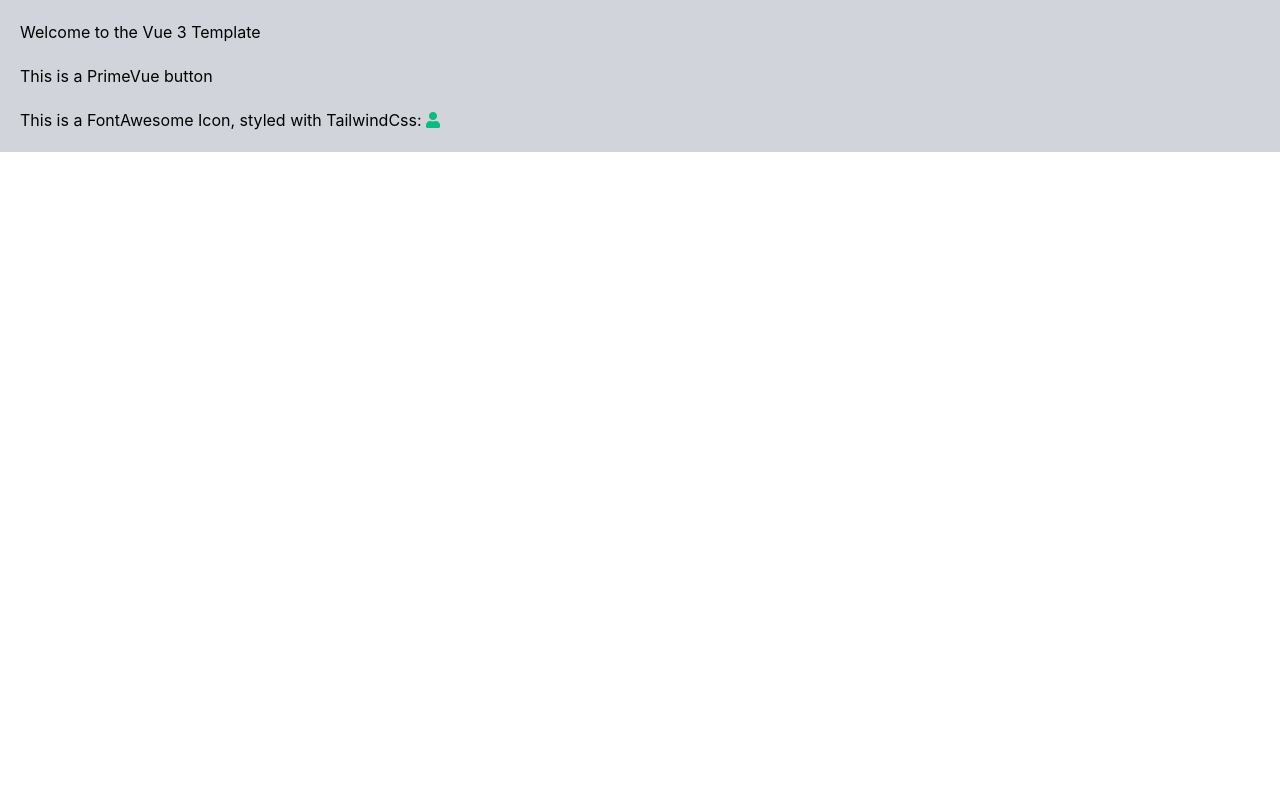
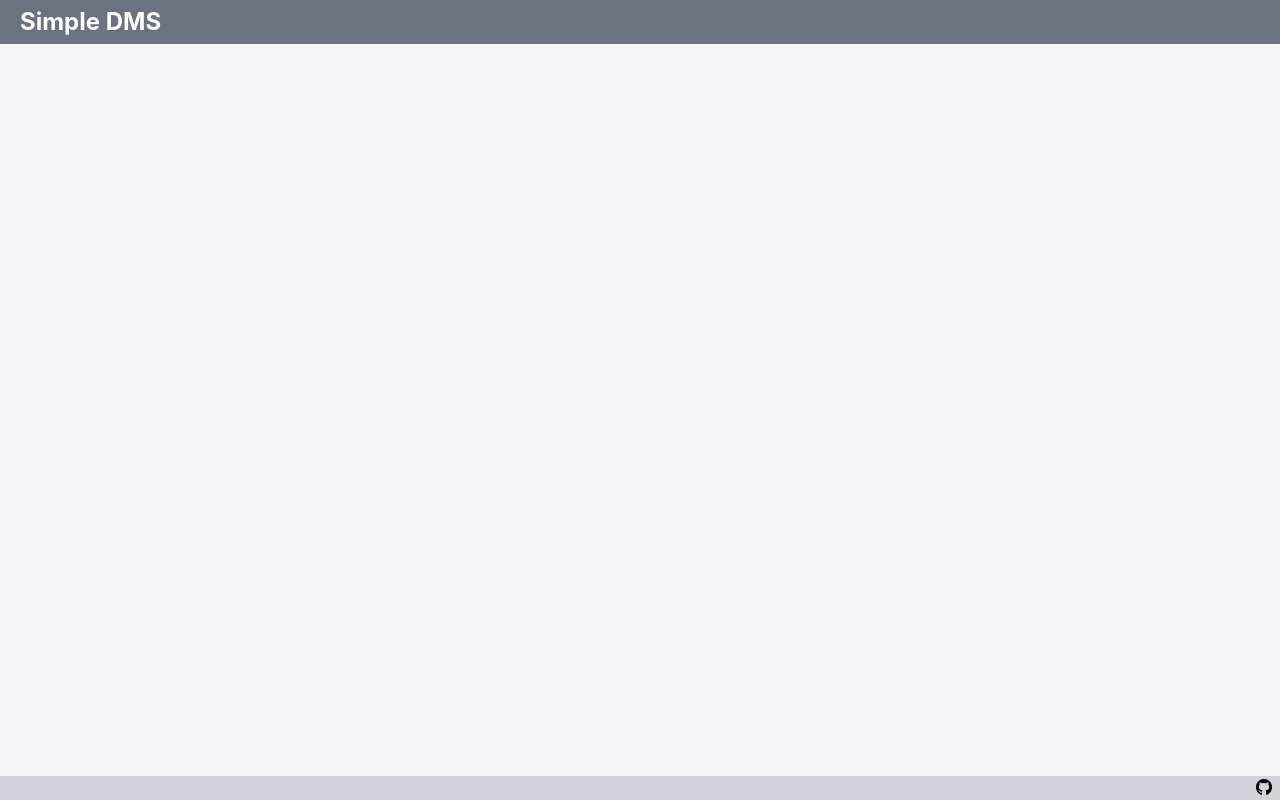
Before and after one commit to s-schoen/simple-dms, a Vue app in the folder src/frontend/: page / in a window 1280 px wide. Built offline with nearby package versions, Linux system fonts and the light colour scheme.

Commit message:
implement basic page layout

```diff
--- a/src/frontend/src/App.vue
+++ b/src/frontend/src/App.vue
@@ -1,9 +1,17 @@
 <template>
-  <router-view />
+  <div class="bg-gray-200 h-screen w-screen flex flex-col">
+    <TheHeader />
+    <router-view class="flex-auto h-full" />
+    <TheFooter />
+  </div>
 </template>
 
 <script>
+import TheHeader from "@/components/TheHeader";
+import TheFooter from "@/components/TheFooter";
+
 export default {
+  components: { TheHeader, TheFooter },
   setup() {
     return {};
   },
--- /dev/null
+++ b/src/frontend/src/components/TheFooter.vue
@@ -0,0 +1,18 @@
+<template>
+  <div class="bg-gray-300 flex items-center w-full h-6 justify-end">
+    <span class="text-black mr-2"
+      ><a href="https://github.com/s-schoen/simple-dms"
+        ><i class="pi pi-github" /></a
+    ></span>
+  </div>
+</template>
+
+<script>
+export default {
+  setup() {
+    return {};
+  },
+};
+</script>
+
+<style scoped></style>
--- /dev/null
+++ b/src/frontend/src/components/TheHeader.vue
@@ -0,0 +1,15 @@
+<template>
+  <div class="bg-gray-500 h-12 w-full flex items-center">
+    <span class="ml-5 font-bold text-white text-2xl">Simple DMS</span>
+  </div>
+</template>
+
+<script>
+export default {
+  setup() {
+    return {};
+  },
+};
+</script>
+
+<style scoped></style>
--- a/src/frontend/src/views/Home.vue
+++ b/src/frontend/src/views/Home.vue
@@ -1,21 +1,9 @@
 <template>
-  <div class="bg-gray-300 p-5">
-    <span class="">Welcome to the Vue 3 Template</span>
-    <div class="mt-5">
-      <Button label="This is a PrimeVue button" />
-    </div>
-    <div class="mt-5">
-      <span>This is a FontAwesome Icon, styled with TailwindCss: </span>
-      <i class="fas fa-user text-green-500" />
-    </div>
-  </div>
+  <div class="bg-gray-100 flex flex-col"></div>
 </template>
 
 <script>
-import Button from "primevue/button";
-
 export default {
-  components: { Button },
   setup() {
     return {};
   },
--- a/src/frontend/vue.config.js
+++ b/src/frontend/vue.config.js
@@ -1,7 +1,7 @@
 module.exports = {
   chainWebpack: (config) => {
     config.plugin("html").tap((args) => {
-      args[0].title = "My Vue App";
+      args[0].title = "Simple DMS";
       return args;
     });
   },
```
